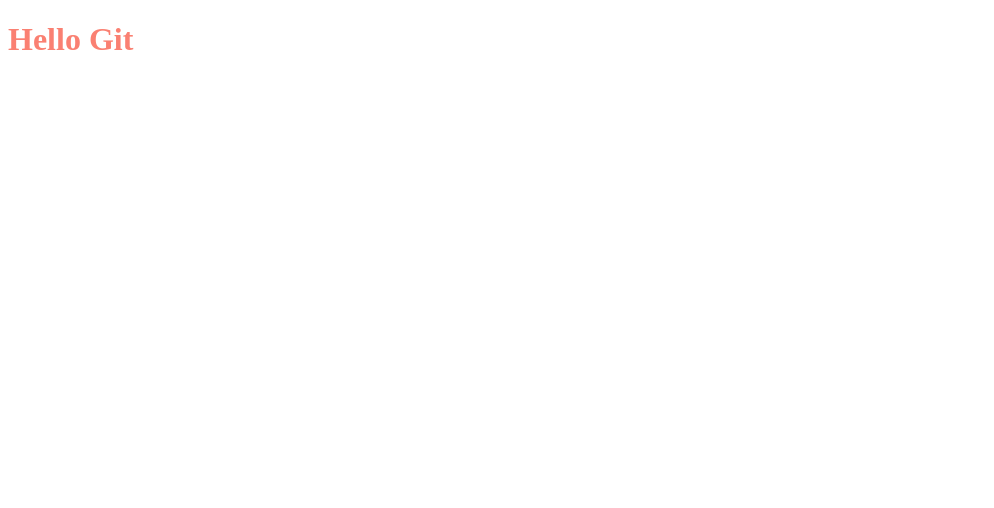
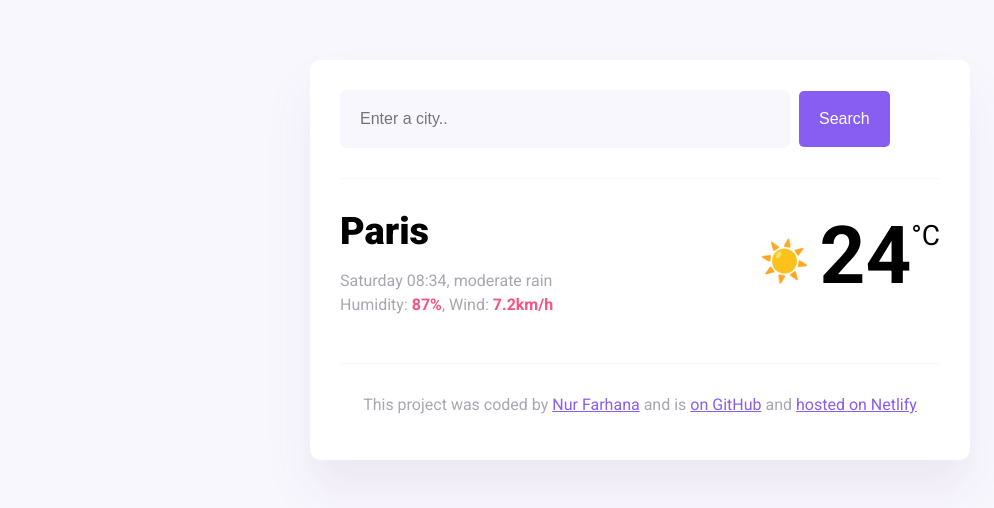
Before and after one commit to farhanakim/sandbox, a plain HTML site: page index.html in a window 1280 px wide. Shown: the whole page, without its empty margins (0-994 px from the left). Drawn offline with nearby package versions, Linux system fonts and the light colour scheme.

Commit message:
Added weather API

```diff
--- a/index.html
+++ b/index.html
@@ -3,11 +3,55 @@
   <head>
     <meta charset="UTF-8" />
     <meta name="viewport" content="width=device-width, initial-scale=1.0" />
-    <title>GitHub Example</title>
+    <link rel="preconnect" href="https://fonts.googleapis.com" />
+    <link rel="preconnect" href="https://fonts.gstatic.com" crossorigin />
+    <link
+      href="https://fonts.googleapis.com/css2?family=Roboto:ital,wght@0,100;0,400;0,500;0,700;0,900;1,100;1,300;1,400;1,500;1,700;1,900&display=swap"
+      rel="stylesheet"
+    />
     <link rel="stylesheet" href="style.css" />
+    <title>My weather application</title>
+    <script src="https://cdn.jsdelivr.net/npm/axios@1.1.2/dist/axios.min.js"></script>
   </head>
   <body>
-    <h1>Hello Git</h1>
-    <script src="script.js"></script>
+    <div class="weather-app">
+      <header>
+        <form id="search-form">
+          <input
+            type="search"
+            placeholder="Enter a city.."
+            required
+            class="search-input"
+            id="search-input"
+          />
+          <input type="submit" value="Search" class="search-button" />
+        </form>
+      </header>
+      <main>
+        <div class="current-weather">
+          <div>
+            <h1 class="current-city" id="current-city">Paris</h1>
+            <p class="current-details">
+              <span id="current-date"></span>, moderate rain <br />
+              Humidity: <strong>87%</strong>, Wind: <strong>7.2km/h</strong>
+            </p>
+          </div>
+          <div class="current-temperature">
+            <span class="current-temperature-icon">☀️</span
+            ><span class="current-temperature-value">24</span
+            ><span class="current-temperature-unit">°C</span>
+          </div>
+        </div>
+      </main>
+      <footer>
+        <p>
+          This project was coded by
+          <a href="#" target="_blank">Nur Farhana</a> and is
+          <a href="#" target="_blank"> on GitHub</a> and
+          <a href="#" target="_blank">hosted on Netlify</a>
+        </p>
+      </footer>
+    </div>
   </body>
+  <script src="script.js"></script>
 </html>
--- a/script.js
+++ b/script.js
@@ -1 +1,59 @@
-alert("");
+function search(event) {
+    event.preventDefault();
+    let searchInputElement = document.querySelector("#search-input");
+    let cityElement = document.querySelector("#current-city");
+    cityElement.innerHTML = searchInputElement.value;
+
+    let city = searchInputElement.value;
+    let apiKey = "410fa504959827feb595o996c3d3et87";
+    let apiUrl = `https://api.shecodes.io/weather/v1/current?query=${city}&key=${apiKey}`;
+
+    axios.get(apiUrl).then(displayWeather);
+  }
+
+  function formatDate(date) {
+    let minutes = date.getMinutes();
+    let hours = date.getHours();
+    let day = date.getDay();
+
+    if (minutes < 10) {
+      minutes = `0${minutes}`;
+    }
+
+    if (hours < 10) {
+      hours = `0${hours}`;
+    }
+
+    let days = [
+      "Sunday",
+      "Monday",
+      "Tuesday",
+      "Wednesday",
+      "Thursday",
+      "Friday",
+      "Saturday",
+    ];
+
+    let formattedDay = days[day];
+    return `${formattedDay} ${hours}:${minutes}`;
+  }
+
+  let searchForm = document.querySelector("#search-form");
+  searchForm.addEventListener("submit", search);
+
+  let currentDateELement = document.querySelector("#current-date");
+  let currentDate = new Date();
+
+  currentDateELement.innerHTML = formatDate(currentDate);
+
+  function displayWeather(response) {
+    let currentTemperature = Math.round(response.data.temperature.current);
+    let currentTemperatureValue = document.querySelector(
+      ".current-temperature-value"
+    );
+    currentTemperatureValue.innerHTML = currentTemperature;
+
+    let city = response.data.city;
+    let currentCity = document.querySelector("#current-city");
+    currentCity.innerHTML = city;
+  }
--- a/style.css
+++ b/style.css
@@ -1,3 +1,98 @@
-h1 {
-    color: salmon;
-}
+body {
+    background: #f9f7fe;
+    font-family: "Roboto", sans-serif;
+  }
+
+  a {
+    color: #885df1;
+  }
+
+  .weather-app {
+    background: white;
+    max-width: 600px;
+    margin: 60px auto;
+    padding: 30px;
+    border-radius: 10px;
+    box-shadow: 0 30px 50px rgba(65, 50, 100, 0.08);
+  }
+
+  header {
+    border-bottom: 1px solid #f9f7fe;
+    padding-bottom: 30px;
+  }
+
+  .search-input {
+    background-color: #f9f7fe;
+    border: none;
+    color: rgba(39, 33, 66, 0.4);
+    font-size: 16px;
+    padding: 20px;
+    width: 75%;
+    border-radius: 6px;
+  }
+
+  .search-button {
+    margin-left: 5px;
+    font-size: 16px;
+    background-color: #885df1;
+    color: white;
+    border: none;
+    padding: 20px;
+    line-height: 1;
+    border-radius: 5px;
+  }
+
+  main {
+    padding: 30px 0;
+  }
+
+  .current-temperature {
+    font-size: 48px;
+  }
+
+  .current-weather {
+    display: flex;
+    justify-content: space-between;
+  }
+
+  .current-city {
+    font-size: 38px;
+    font-weight: 900;
+    margin: 0;
+  }
+  .current-details {
+    color: rgba(39, 33, 66, 0.4);
+    font-size: 16px;
+    font-weight: 400;
+    line-height: 24px;
+  }
+
+  .current-details strong {
+    color: #f65282;
+  }
+
+  .current-temperature-icon {
+    position: relative;
+    top: -8px;
+    font-size: 40px;
+    margin-right: 10px;
+  }
+
+  .current-temperature-value {
+    font-size: 80px;
+    font-weight: bold;
+  }
+
+  .current-temperature-unit {
+    font-size: 28px;
+    position: relative;
+    top: -38px;
+  }
+
+  footer {
+    border-top: 1px solid #f9f7fe;
+    text-align: center;
+    padding-top: 15px;
+
+    color: rgba(39, 33, 66, 0.4);
+  }
```
